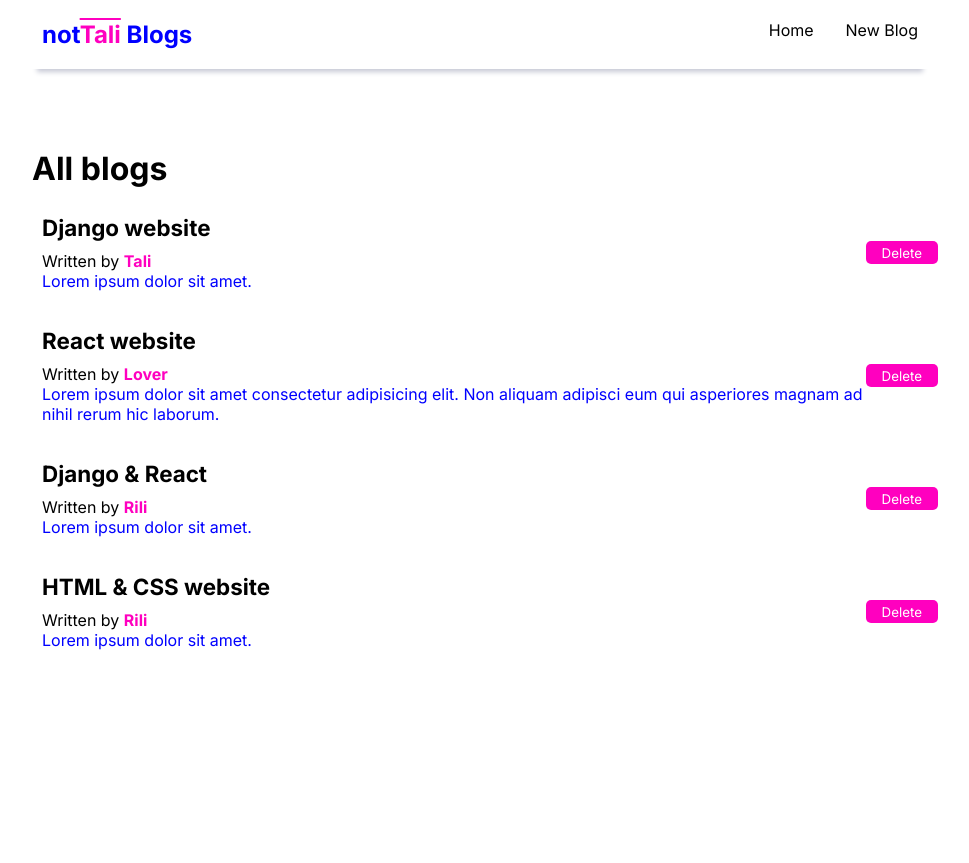
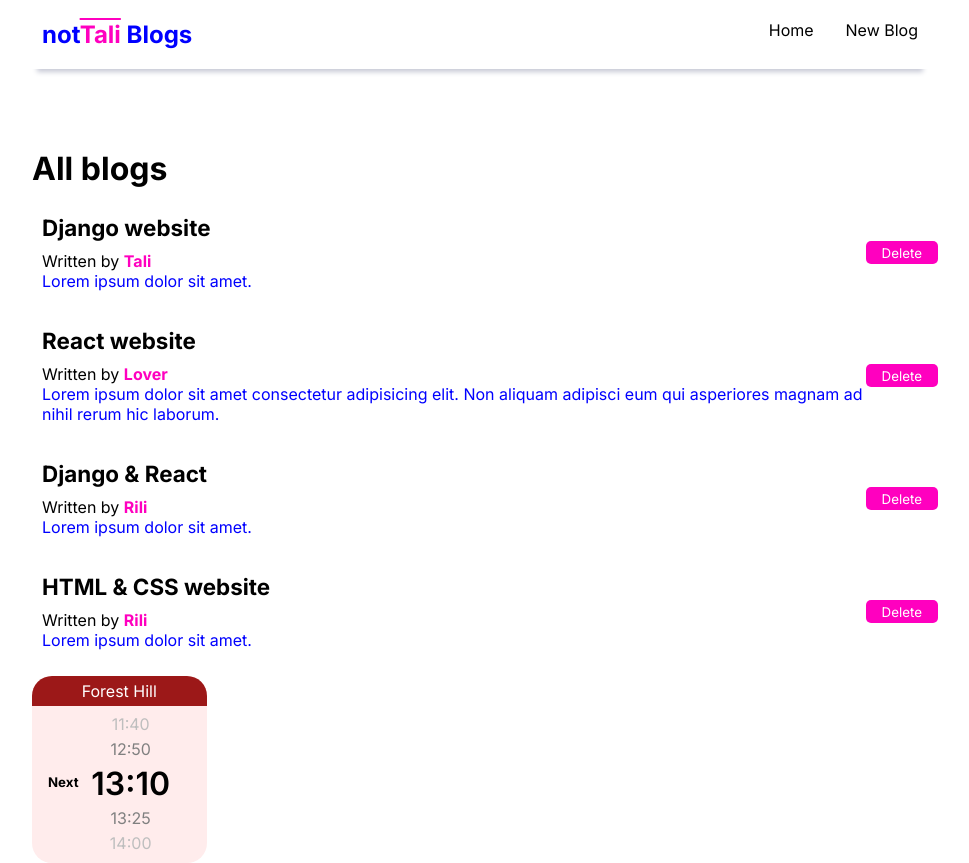
Before and after one commit to notTali/practice, a React (Create React App) app: page / in a window 1280 px wide. Shown: the whole page, without its empty margins (160-1129 px from the left). Before the commit the page ends 800 px from the top, so only its background shows below. Built offline with nearby package versions, Linux system fonts and the light colour scheme.

Commit message:
Styled the time card

```diff
--- a/src/App.js
+++ b/src/App.js
@@ -1,5 +1,6 @@
 import NavBar from "./NavBar";
 import Home from "./Home"
+import Card from "./Card";
 
 function App() {
 
@@ -8,6 +9,8 @@ function App() {
       <NavBar/>
       <div className="content">
         <Home/>
+
+        <Card />
       </div>
     </div>
   );
--- a/src/Card.css
+++ b/src/Card.css
@@ -1,3 +1,67 @@
 .card-wrapper{
+    text-align: center;
+    display: grid;
+    grid-template-areas:
+    "name name"
+    "left right"
+    ;
+    width: fit-content;
+    height: fit-content;
+    background-color: #FFECEC;
+    padding-bottom: 5px;
+    border-radius: 20px;
+}
+
+.card-name{
+    padding: 5px 20px;
+    grid-area: name;
+    background-color: #9C1818;
+    color: white;
+    border-radius: 20px 20px 0px 0px;
+}
+
+.card-left{
+    padding-left: 1rem;
+    grid-area: left;
+    display: flex;
+    align-items: center;
+    width: max-content;
 
 }
+
+.card-right{
+    width: 8rem;
+    padding-left: 10%;
+    grid-area: right;
+    display: flex;
+    align-items: center;
+    justify-content: flex-start;
+    padding-top: 8px;
+}
+
+ul{
+
+    padding: 0;
+    list-style-type: none;
+}
+
+ul li {
+    margin-bottom: 5px;
+    color: grey;
+}
+
+ul li:nth-child(1){
+    margin-bottom: 5px;
+    color: rgb(190, 190, 190);
+}
+
+ul li:nth-child(5) {
+    margin-bottom: 5px;
+    color: rgb(190, 190, 190);
+}
+
+.now{
+    font-size: 2rem;
+    font-weight: 600;
+    color: rgb(0, 0, 0);
+}
--- a/src/Card.js
+++ b/src/Card.js
@@ -1,7 +1,26 @@
+import "./Card.css"
+
 const Card = () => {
     return (
-        <div className="card">
-
+        <div className="card-wrapper">
+            {/* <div className="card"> */}
+                <div className="card-name">
+                    Forest Hill
+                </div>
+                <div className="card-left">
+                    <h5>Next</h5>
+                    <i class="fa fa-bus" aria-hidden="true"></i>
+                </div>
+                <div className="card-right">
+                    <ul>
+                        <li>11:40</li>
+                        <li>12:50</li>
+                        <li className="now">13:10</li>
+                        <li>13:25</li>
+                        <li>14:00</li>
+                    </ul>
+                </div>
+            {/* </div> */}
         </div>
      );
 }
```
